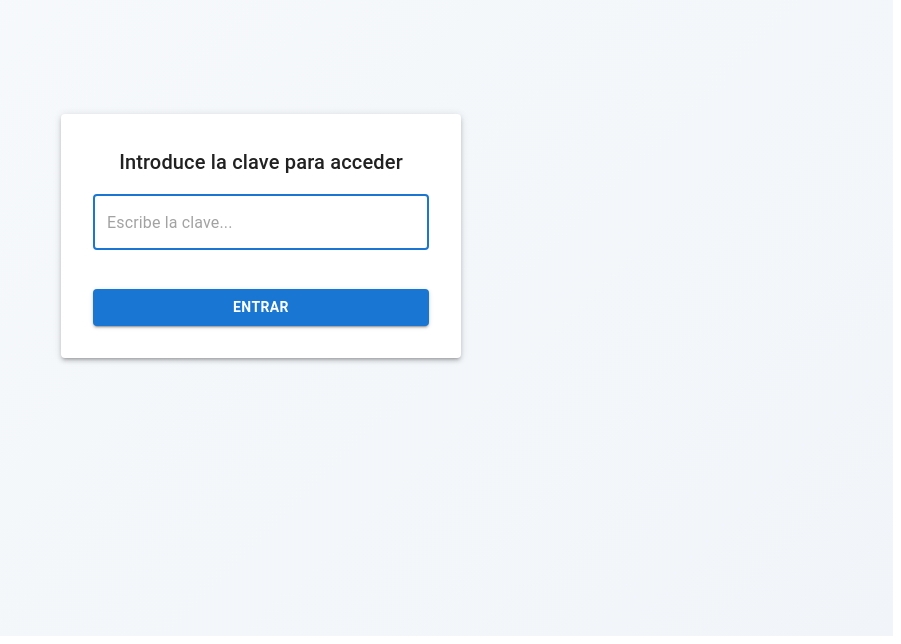
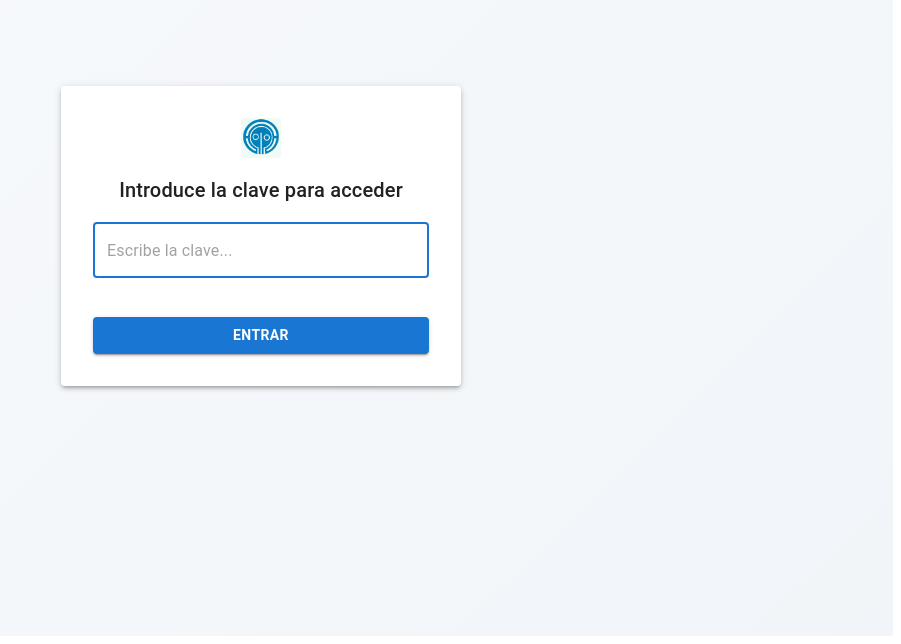
Before and after one commit to donchelo/inputFidelityUI, a Next.js app: page / in a window 1280 px wide. Shown: the part 172-816 px from the top of the page, without its empty margins (379-1280 px from the left). Built offline with nearby package versions, Linux system fonts and the light colour scheme; no server answers.

Commit message:
Agregar el isotipo de AI4U en el componente Home, mejorando la presentación visual y la identidad de la aplicación.

```diff
--- a/src/app/page.tsx
+++ b/src/app/page.tsx
@@ -52,6 +52,7 @@ export default function Home() {
     return (
       <Box minHeight="100vh" display="flex" alignItems="center" justifyContent="center" sx={{ background: 'linear-gradient(135deg, #f8fafc 0%, #f1f5f9 100%)' }}>
         <Paper elevation={3} sx={{ p: 4, minWidth: 320, textAlign: 'center' }}>
+          <Image src="/ai4u-isotipo.png" alt="AI4U Isotipo" width={40} height={40} style={{ marginBottom: 12, borderRadius: 4, objectFit: 'contain', display: 'inline-block' }} />
           <Typography variant="h6" mb={2}>Introduce la clave para acceder</Typography>
           <form onSubmit={validarAcceso} autoComplete="off">
             <TextField
```
